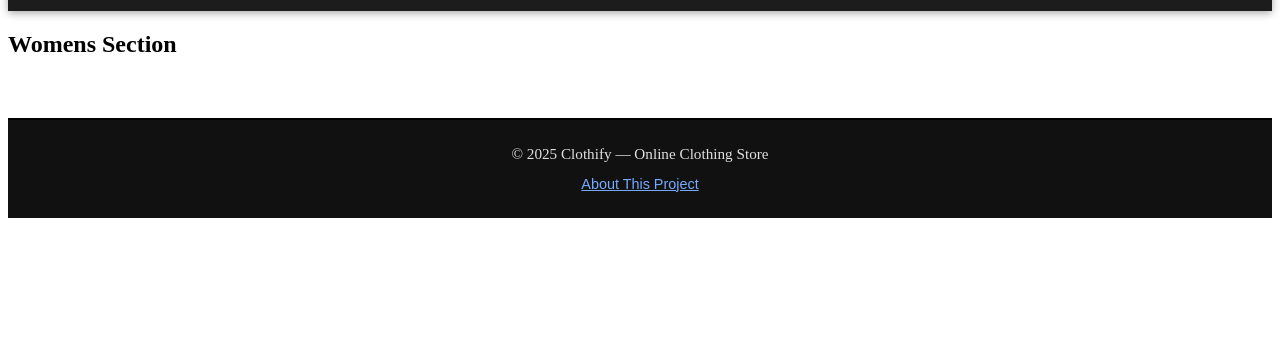
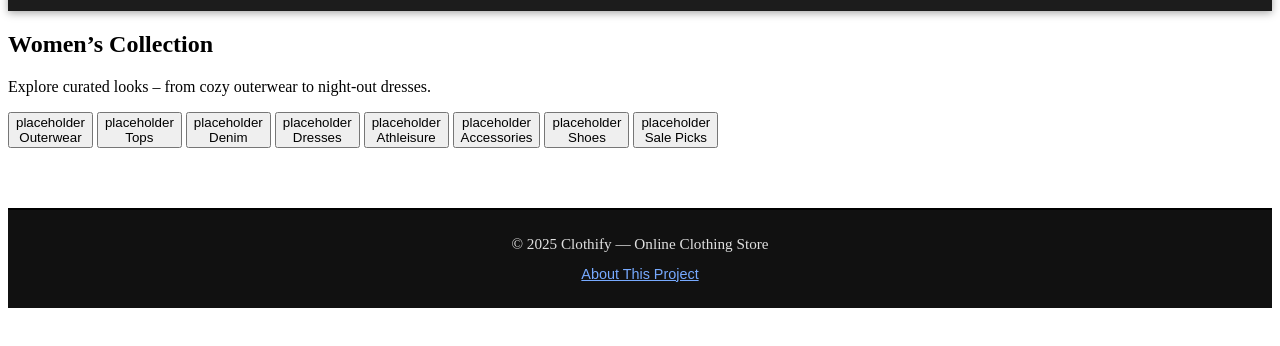
Before and after one commit to AaravShaji/COMP3612-Assign-2, a plain HTML site: page index.html in a window 1280 px wide. Both pictures are taken after a click on the button "Women". Shown: the part 106-452 px from the top of the page. Drawn offline with Linux system fonts and the light colour scheme; no server answers.

Commit message:
updates womens content html

```diff
--- a/index.html
+++ b/index.html
@@ -58,14 +58,14 @@
                 </div>
                 <div class="hero-slider">
                     <div class="slider-window">
-                        <div class = "slider-track">
-                            <img src = "images/p001_a.jpg" class = "slide"/>
-                            <img src = "images/p002_a.jpg" class = "slide"/>
-                            <img src = "images/p003_a.jpg" class = "slide"/>
+                        <div class="slider-track">
+                            <img src="images/p001_a.jpg" class="slide" />
+                            <img src="images/p002_a.jpg" class="slide" />
+                            <img src="images/p003_a.jpg" class="slide" />
                         </div>
                     </div>
-                    <div class = "slider-bar">
-                        <div class = "slider-bar-fill"></div>
+                    <div class="slider-bar">
+                        <div class="slider-bar-fill"></div>
                     </div>
                 </div>
             </section>
@@ -75,19 +75,19 @@
 
             <div class="featured-grid">
                 <div class="product-preview">
-                    <img src="images/p045_a.jpg" alt="winter jacket" class="product-img"/>
+                    <img src="images/p045_a.jpg" alt="winter jacket" class="product-img" />
                     <h4>Cozy Winter Jacket</h4>
                     <p>Warm • Stylish • Lightweight</p>
                     <p class="product-price">$129</p>
                 </div>
                 <div class="product-preview">
-                    <img src="images/p017_a.jpg" alt="classic denim" class="product-img"/>
+                    <img src="images/p017_a.jpg" alt="classic denim" class="product-img" />
                     <h4>Classic Denim</h4>
                     <p>Timeless • Durable</p>
                     <p class="product-price">$89</p>
                 </div>
                 <div class="product-preview">
-                    <img src="images/p084_a.jpg" alt="winter coat" class="product-img"/>
+                    <img src="images/p084_a.jpg" alt="winter coat" class="product-img" />
                     <h4>Winter Coat</h4>
                     <p>Soft • Robust • Sleek design</p>
                     <p class="product-price">$59</p>
@@ -98,7 +98,56 @@
 
         <article id="view-women" class="view">
             <!-- WOMEN CONTENT -->
-            <h2>Womens Section</h2>
+            <!-- Hero -->
+            <section class="gender-hero gender-hero-women">
+                <div class="gender-hero-text">
+                    <h2>Women’s Collection</h2>
+                    <p>Explore curated looks – from cozy outerwear to night-out dresses.</p>
+                </div>
+            </section>
+            <!-- Categories grid -->
+            <section class="gender-categories">
+                <!-- each card could later trigger Browse view via data-* -->
+                <button class="category-card" data-view="browse" data-gender="women" data-category="outerwear">
+                    <div class="category-thumb"><span>placeholder</span></div>
+                    <span class="category-label">Outerwear</span>
+                </button>
+
+                <button class="category-card" data-view="browse" data-gender="women" data-category="tops">
+                    <div class="category-thumb"><span>placeholder</span></div>
+                    <span class="category-label">Tops</span>
+                </button>
+
+                <button class="category-card" data-view="browse" data-gender="women" data-category="denim">
+                    <div class="category-thumb"><span>placeholder</span></div>
+                    <span class="category-label">Denim</span>
+                </button>
+
+                <button class="category-card" data-view="browse" data-gender="women" data-category="dresses">
+                    <div class="category-thumb"><span>placeholder</span></div>
+                    <span class="category-label">Dresses</span>
+                </button>
+
+                <button class="category-card" data-view="browse" data-gender="women" data-category="athleisure">
+                    <div class="category-thumb"><span>placeholder</span></div>
+                    <span class="category-label">Athleisure</span>
+                </button>
+
+                <button class="category-card" data-view="browse" data-gender="women" data-category="accessories">
+                    <div class="category-thumb"><span>placeholder</span></div>
+                    <span class="category-label">Accessories</span>
+                </button>
+
+                <button class="category-card" data-view="browse" data-gender="women" data-category="shoes">
+                    <div class="category-thumb"><span>placeholder</span></div>
+                    <span class="category-label">Shoes</span>
+                </button>
+
+                <button class="category-card" data-view="browse" data-gender="women" data-category="sale">
+                    <div class="category-thumb"><span>placeholder</span></div>
+                    <span class="category-label">Sale Picks</span>
+                </button>
+            </section>
         </article>
 
         <article id="view-men" class="view">
```
Also changed, not shown: css/gender-view.css (added), css/mens-view.css (deleted).
